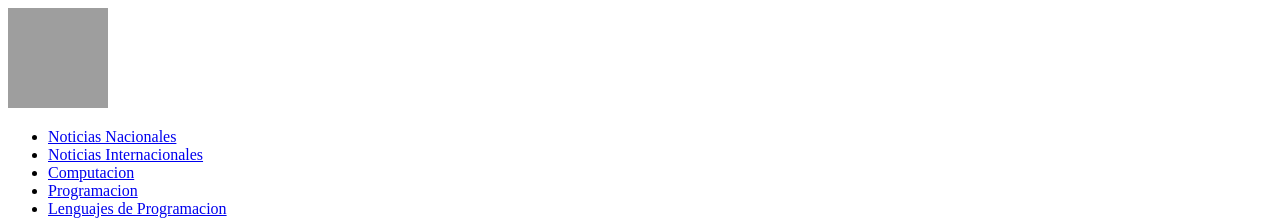
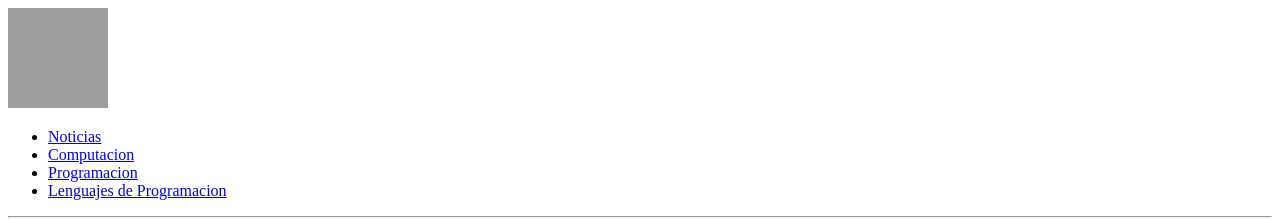
Before and after one commit to JCamro/Labs5IDWEB, a plain HTML site: page index.html in a window 1280 px wide. Shown: the top 220 px of the page. Drawn offline with Linux system fonts and the light colour scheme; grey boxes are pictures that could not be loaded.

Commit message:
Tercer commit

```diff
--- a/index.html
+++ b/index.html
@@ -11,8 +11,8 @@
 
         <nav>
             <ul>
-                <li><a href="noticias.html">Noticias Nacionales</a></li>
-                <li><a href="noticias.html#noticias-internacionales">Noticias Internacionales</a></li>
+
+                <li><a href="noticias.html">Noticias</a></li>
                 <li><a href="#computacion">Computacion</a></li>
                 <li><a href="#programacion">Programacion</a></li>
                 <li><a href="#lenguajes">Lenguajes de Programacion</a></li>
```
